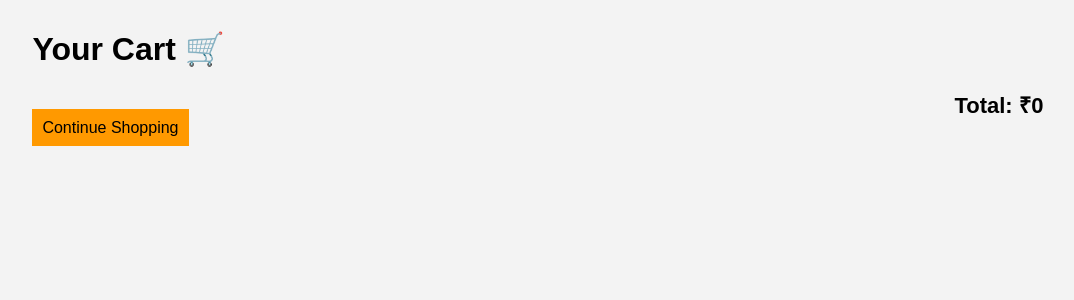
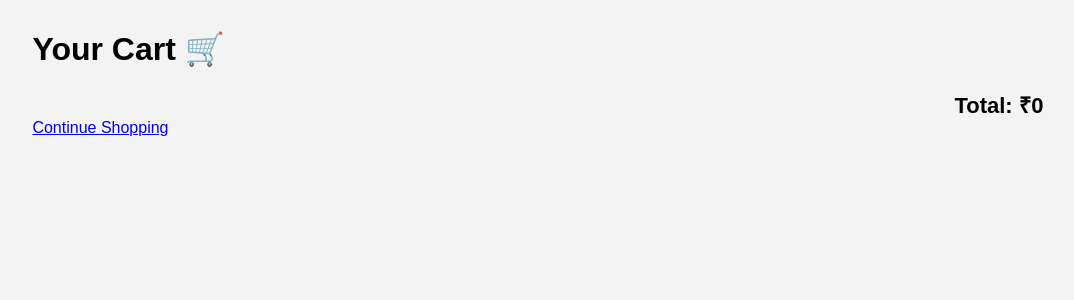
Before and after one commit to honey0702/Amozonclone, a Django app: page /cart/ in a window 1280 px wide. Shown: the top 300 px of the page, without its empty margins (102-1176 px from the left). Run offline with Django 5.2, Linux system fonts and the light colour scheme.

Commit message:
fix button

```diff
--- a/shop/templates/cart.html
+++ b/shop/templates/cart.html
@@ -90,7 +90,7 @@
         Total: ₹{{ total }}
     </div>
 
-    <a href="shop" class="btn">Continue Shopping</a>
+   <a href="{% url 'home' %}">Continue Shopping</a>
 
 </div>
 
```
